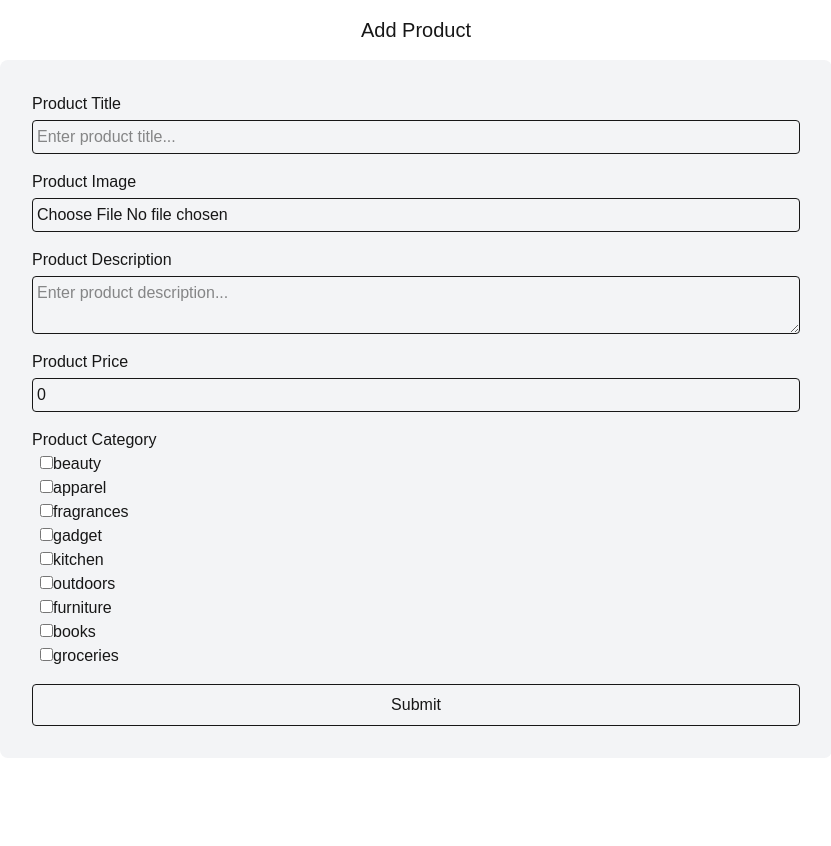
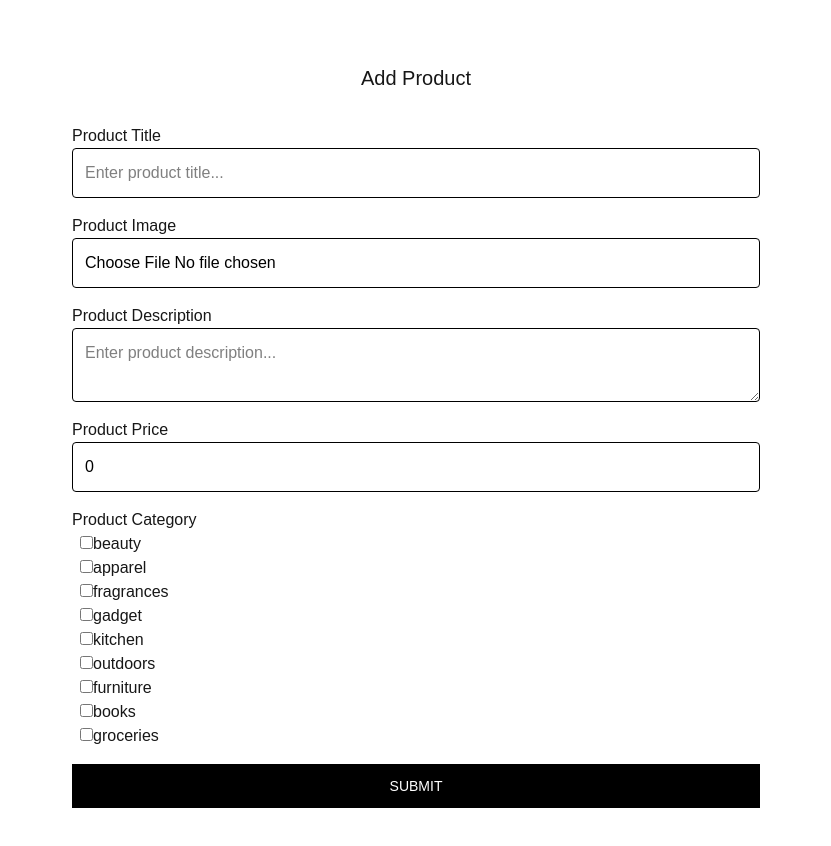
Before and after one commit to KennyAle/mango, a Next.js app in the folder final-project/: page /admin/add-product in a window 1280 px wide. Shown: the top 846 px of the page, without its empty margins (224-1055 px from the left). Before the commit the page ends 800 px from the top, so only its background shows below. Built offline with nearby package versions, Linux system fonts and the light colour scheme.

Commit message:
modified add product page style

```diff
--- a/final-project/src/app/admin/add-product/page.tsx
+++ b/final-project/src/app/admin/add-product/page.tsx
@@ -87,17 +87,26 @@ const AddProduct = () => {
   }, [products])
 
   return (
-    <div className="flex flex-col justify-center items-center p-4">
-      <h1 className="text-xl mb-4">Add Product</h1>
-      <form onSubmit={handleSubmit} className="flex flex-col w-2/3 bg-gray-100 rounded-lg p-8">
+    <div className="w-full min-h-screen flex justify-center items-center p-10">
+      <div className="flex flex-col justify-center items-center p-6 w-2/3 bg-white dark:bg-neutral-800">
+        <h1 className="text-xl">Add Product</h1>
+        <form onSubmit={handleSubmit} className="flex flex-col w-full rounded-lg p-8 gap-4">
+          <div className="flex flex-col">
             <label htmlFor="title">Product Title</label>
-        <input type="text" name="title" required placeholder="Enter product title..." value={formInputs.title} onChange={(e) => handleChange(e)} className="border p-1 rounded mb-4 mt-1" />
+            <input type="text" name="title" required placeholder="Enter product title..." value={formInputs.title} onChange={(e) => handleChange(e)} className="border p-3 rounded bg-white dark:bg-neutral-700 dark:border-neutral-600 text-black dark:text-white" />
+          </div>
+          <div className="flex flex-col">
             <label htmlFor="image">Product Image</label>
-        <input type="file" name="image" onChange={(e) => handleImage(e)} className="border p-1 rounded mb-4 mt-1" />
+            <input type="file" name="image" onChange={(e) => handleImage(e)} className="border p-3 rounded bg-white dark:bg-neutral-700 dark:border-neutral-600 text-black dark:text-white" />
+          </div>
+          <div className="flex flex-col">
             <label htmlFor="description">Product Description</label>
-        <textarea name="description" id="description" required placeholder="Enter product description..." value={formInputs.description} onChange={(e) => handleChange(e)} className="border p-1 rounded mb-4 mt-1"></textarea>
+            <textarea name="description" id="description" required placeholder="Enter product description..." value={formInputs.description} onChange={(e) => handleChange(e)} className="border p-3 rounded bg-white dark:bg-neutral-700 dark:border-neutral-600 text-black dark:text-white"></textarea>
+          </div>
+          <div className="flex flex-col">
             <label htmlFor="price">Product Price</label>
-        <input type="number" name="price" required placeholder="Enter product price..." value={formInputs.price} onChange={(e) => handleChange(e)} className="border p-1 rounded mb-4 mt-1" />
+            <input type="number" name="price" required placeholder="Enter product price..." value={formInputs.price} onChange={(e) => handleChange(e)} className="border p-3 rounded bg-white dark:bg-neutral-700 dark:border-neutral-600 text-black dark:text-white" />
+          </div>
           <div>
             <h3>Product Category</h3>
             <div className="flex flex-col">
@@ -109,8 +118,9 @@ const AddProduct = () => {
               ))}
             </div>
           </div>
-        <button className="border rounded p-2 mt-4">Submit</button>
+          <button className="bg-black text-white p-3 text-sm uppercase hover:bg-gray-900/80 transition">Submit</button>
         </form>
+      </div>
     </div>
   )
 }
```
Lines whose indentation alone changed are shown as unchanged.
